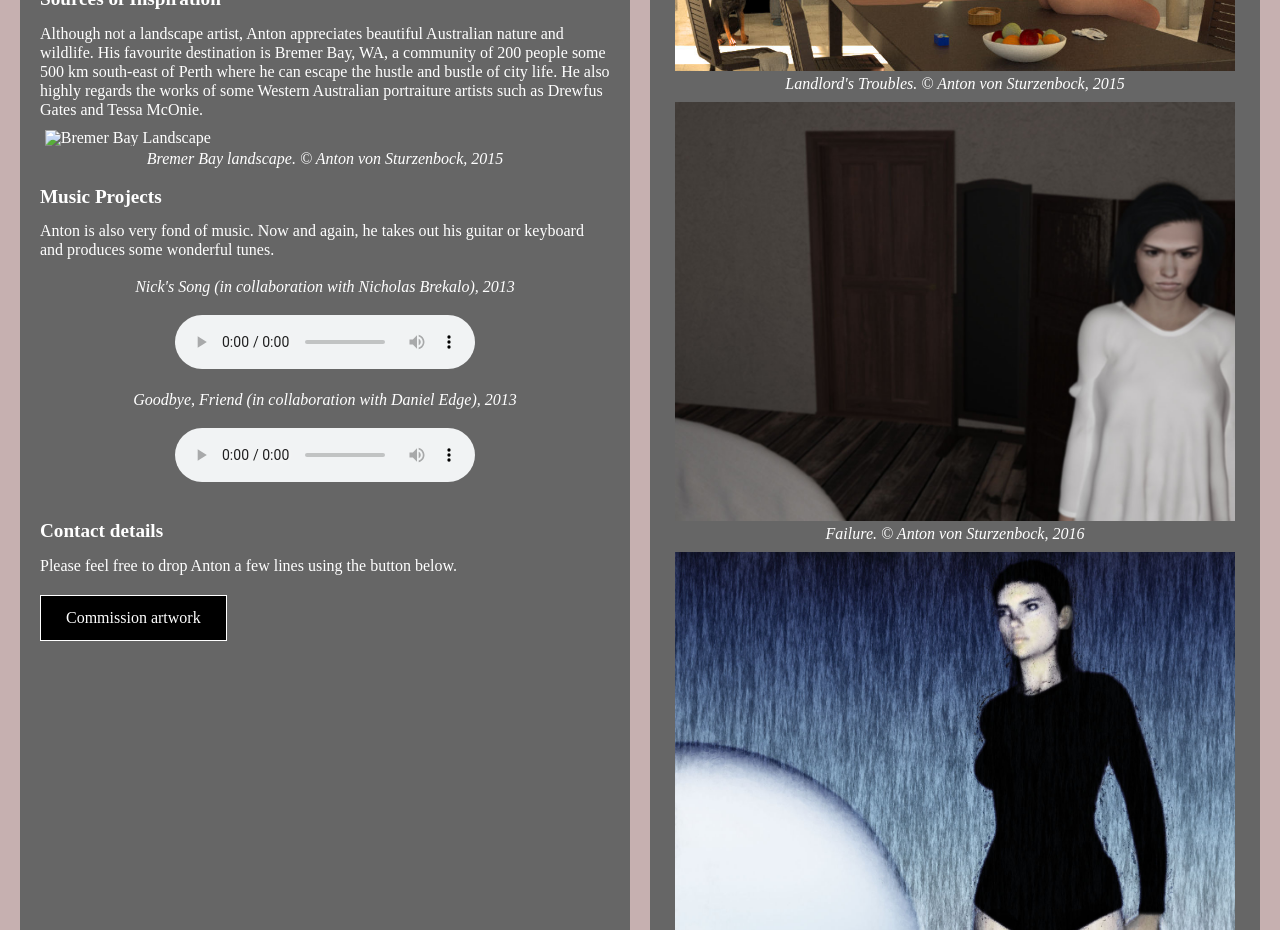
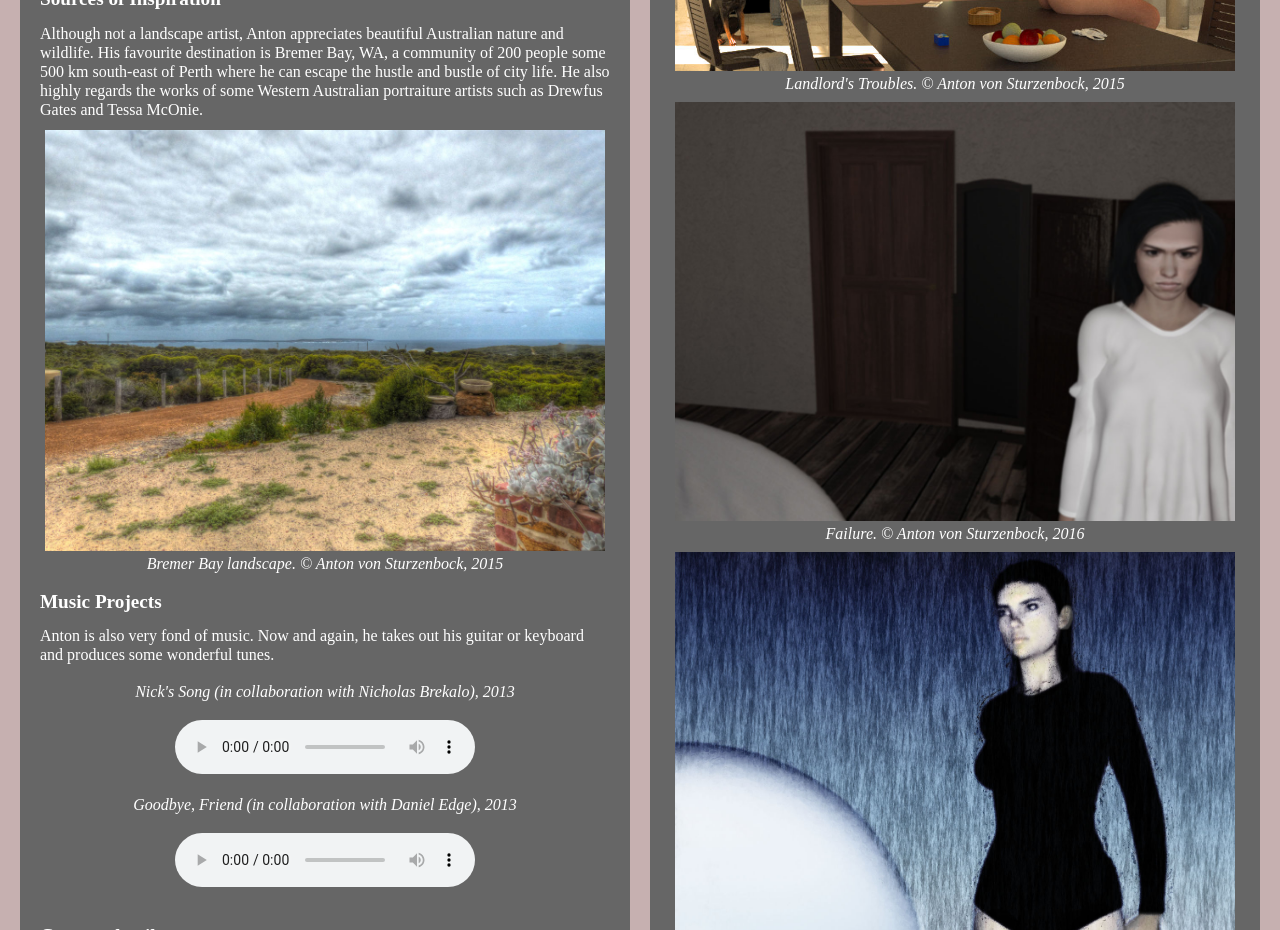
Before and after one commit to a-v-sturzenbock/a-v-sturzenbock.github.io, a plain HTML site: page index.html in a window 1280 px wide. Shown: the part 1180-2110 px from the top of the page. Drawn offline with Linux system fonts and the light colour scheme.

Commit message:
BB Landscape fix

```diff
--- a/index.html
+++ b/index.html
@@ -45,7 +45,7 @@
                     Gates and Tessa McOnie.
                   </p>
                   <figure>
-                      <img src="img/P1060370_1_2_3_4_5_Painterly_2.jpg" alt="Bremer Bay Landscape" />
+                      <img src="img/Painterly2.jpg" alt="Bremer Bay Landscape" />
                       <figcaption>Bremer Bay landscape. &copy; Anton von Sturzenbock, 2015</figcaption>
                   </figure>
                   <h2>Music Projects</h2>
```
Also changed, not shown: img/Painterly2.jpg (renamed from img/P1060370_1_2_3_4_5_Painterly 2.jpg).
